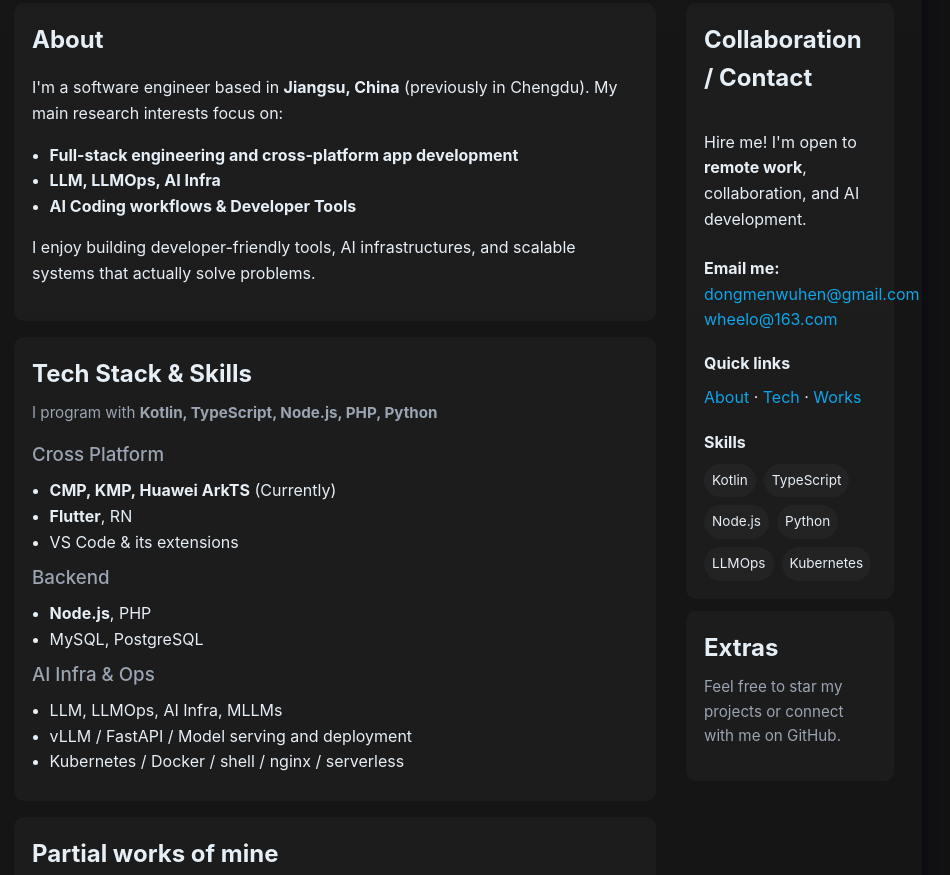
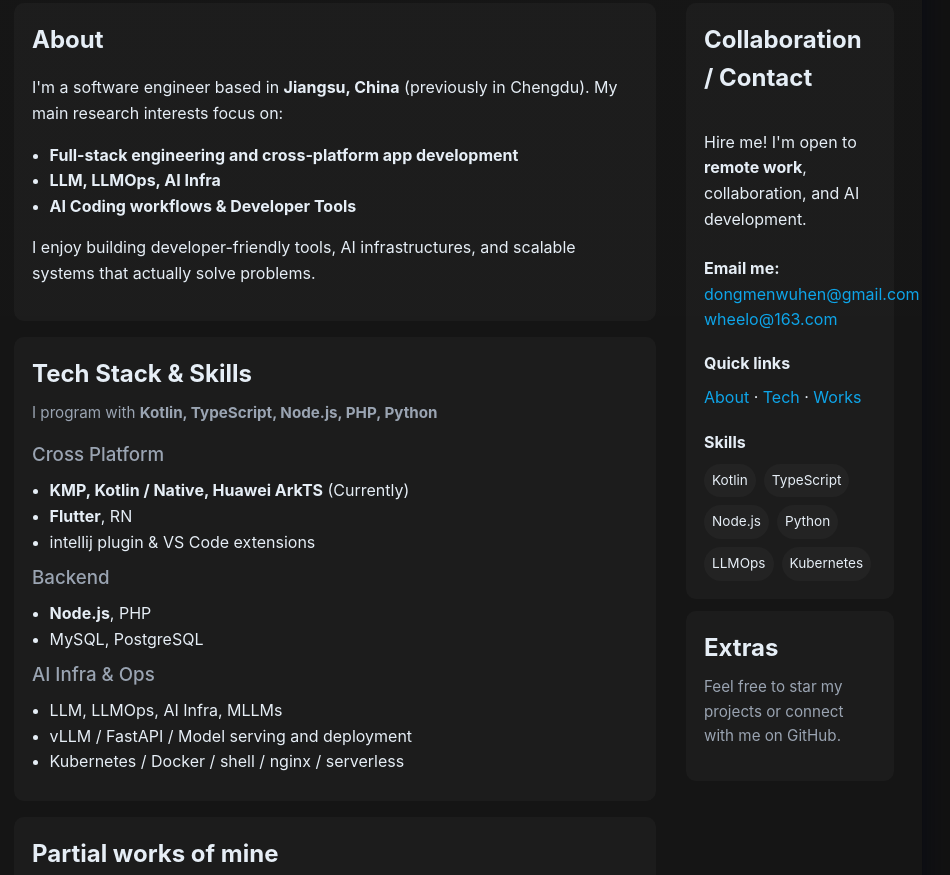
Before and after one commit to wheelo/wheelo.github.io, a plain HTML site: page index.html in a window 1280 px wide. Shown: the part 1538-2413 px from the top of the page, without its empty margins (186-1136 px from the left). Drawn offline with Linux system fonts and the light colour scheme.

Commit message:
Update name

```diff
--- a/index.html
+++ b/index.html
@@ -49,7 +49,7 @@
   <div class="container" role="main">
     <header>
       <img class="avatar" src="https://github.com/wheelo.png" alt="wheelo avatar" />
-      <h1 align="center">Hi, This is Peng X.L.(wheelo)</h1>
+      <h1 align="center">Hi, This is Frank Aang(wheelo)</h1>
       <h3 align="center">Full-Stack • Infra & LLMOps • Cross Platform</h3>
 
       <p class="meta">
@@ -84,9 +84,9 @@
 
           <h3>Cross Platform</h3>
           <ul>
-            <li><strong>CMP, KMP, Huawei ArkTS</strong> (Currently)</li>
+            <li><strong>KMP, Kotlin / Native, Huawei ArkTS</strong> (Currently)</li>
             <li><strong>Flutter</strong>, RN</li>
-            <li>VS Code & its extensions</li>
+            <li>intellij plugin & VS Code extensions</li>
           </ul>
 
           <h3>Backend</h3>
```
